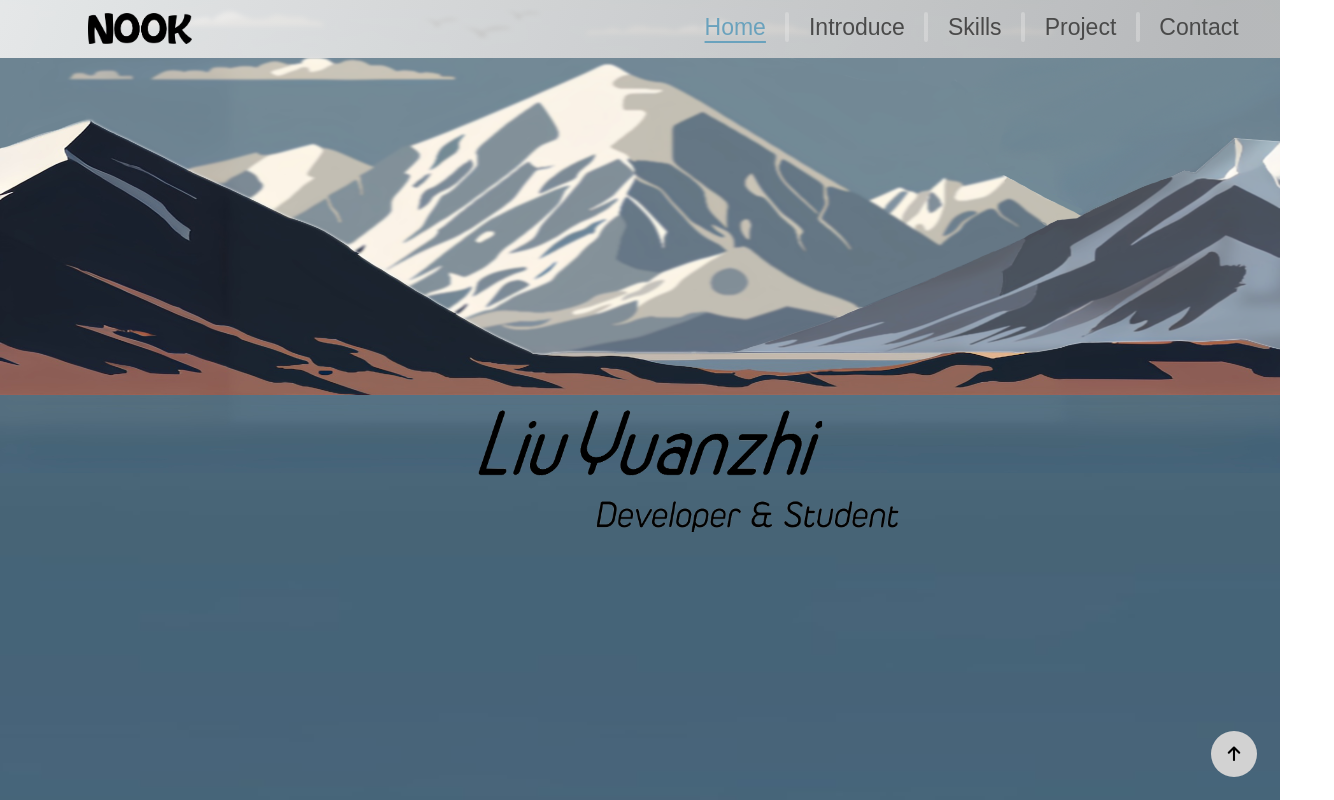
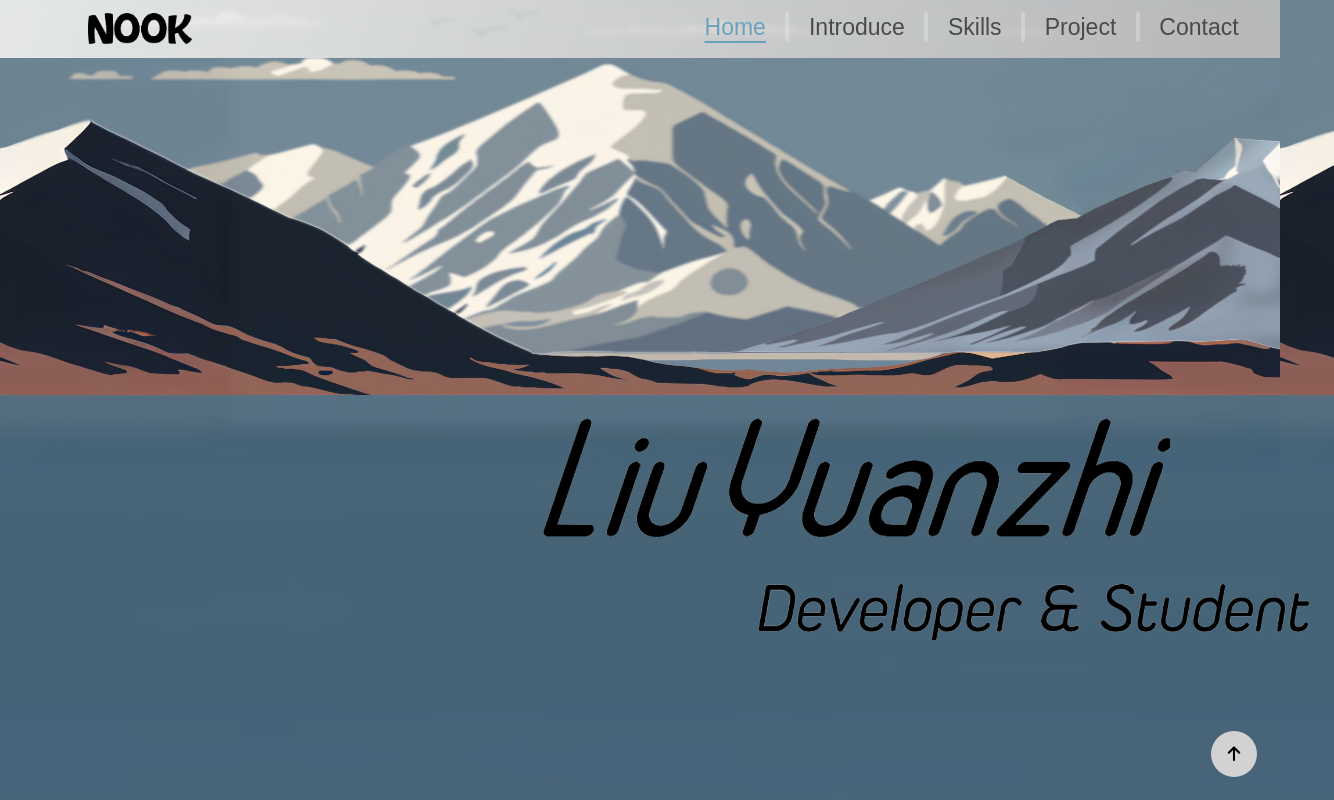
Before and after one commit to Nook001/nook.github.io, a plain HTML site: page index.html in a window 1280 px wide. Shown: the top 800 px of the page, 1334 px wide, since content can reach past the window. Drawn offline with nearby package versions, Linux system fonts and the light colour scheme.

Commit message:
Add files via upload

```diff
--- a/css/index.css
+++ b/css/index.css
@@ -144,13 +144,14 @@ body {
 书法名字
 */
 .name {
-    height: 50VH;
+    height: 30VH;
     padding: 50VH;
+    max-height: 100%;
     text-align: center;
 }
 .name img {
     padding: 0;
-    width: 40vw;
+    height: 30vh;
     max-height: 100%;
 }
 
```
